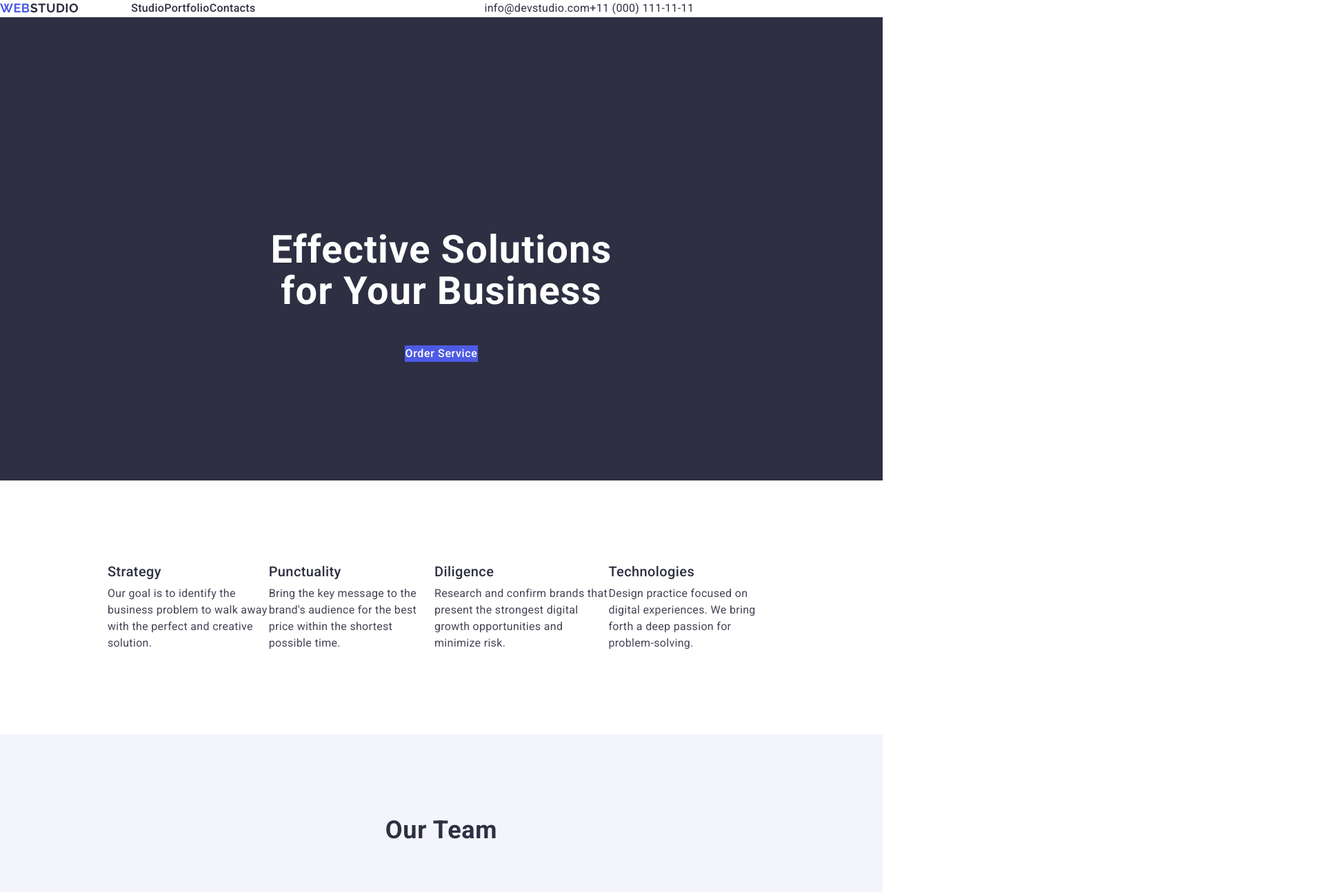
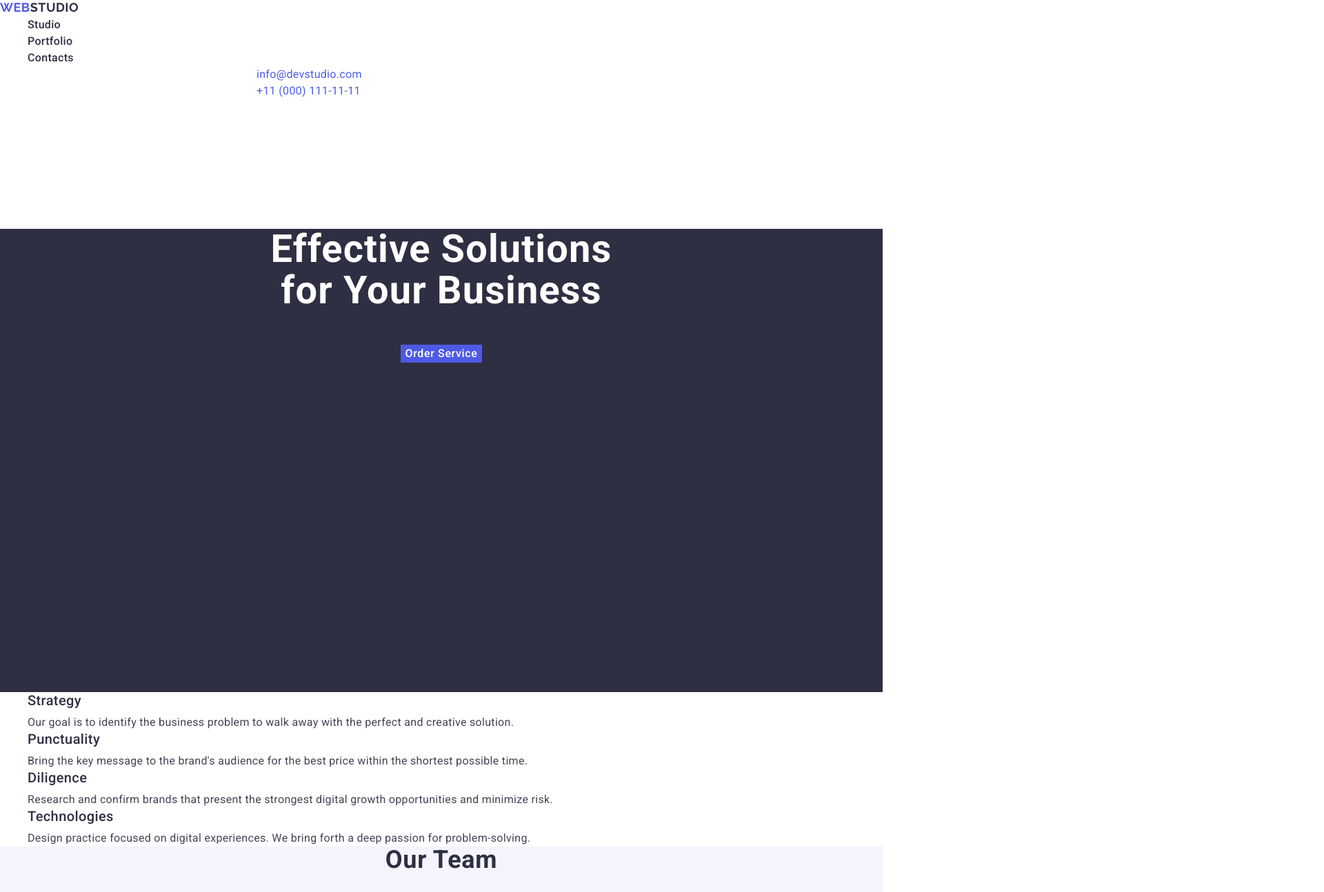
Before and after one commit to Duard4/goit-markup-hw-02, a plain HTML site: page index.html in a window 1280 px wide. Shown: the top 1294 px of the page at 69% size, 1920 px wide, since content can reach past the window. Drawn offline with nearby package versions, Linux system fonts and the light colour scheme.

Commit message:
Work on mistakes 4

```diff
--- a/css/styles.css
+++ b/css/styles.css
@@ -8,13 +8,9 @@ body {
     background-color: #FFFFFF;
 }
 
-section {
-    padding: 120px 156px;
-}
 
 /* RESET STYLES */
 * {
-    padding: 0;
     margin: 0;
 }
 a {
@@ -51,7 +47,6 @@ p {
 /* GLOBAL LIST CONFIGURE */
 ul {
     list-style-type: none;
-    display: inline-flex;
 }
 
 /* GLOBAL LINK & SPAN CONFIGURE */
@@ -98,32 +93,29 @@ a, a:active {
 /* SECTIONS CONFIGURE */
 .header {
     width: 100%;
-    display: inline-flex;
     background-color: #FFFFFF;
-
-    ul a, .logo-span {
-        color: #2e2f42;
-    }
-    ul a:hover, ul a:focus {
-        color: #404bbf ;
-    }
-    nav, address {
-        display: inherit;
-
-    }
-    nav {
-        font-weight: 500;
-    }
-
-    address {
+    .address {
         margin-left: 332px;
         font-style: normal;
     }
     .logo {
         margin-right:76px;
+    }
+}
 
-    }
+.header-logo-span {
+    color: #2e2f42;
+}
+.footer-logo-span {
+    color: #f4f4fd ;
+}
+.nav-link {
+    color: #2e2f42;
+    font-weight: 500 ;
 
+}
+.nav-link:hover, .nav-link:focus {
+    color: #404bbf ;
 }
 
 .hero {
@@ -159,7 +151,5 @@ a, a:active {
         max-width: 264px;
         margin-top: 16px;
     }
-    .logo-span {
-        color: #f4f4fd ;
-    }
+
 }
--- a/index.html
+++ b/index.html
@@ -15,14 +15,14 @@
 <body>
     <header class="header">
         <nav>
-            <a href="./index.html" class="logo">Web<span class="logo-span">Studio</span></a>
+            <a href="./index.html" class="logo">Web<span class="header-logo-span">Studio</span></a>
             <ul>
                 <li><a href="./index.html" class="nav-link">Studio</a></li>
                 <li><a href="" class="nav-link">Portfolio</a></li>
                 <li><a href="" class="nav-link">Contacts</a></li>
             </ul>
         </nav>
-        <address>
+        <address class="address">
             <ul>
                 <li><a href="mailto:info@devstudio.com" class="adress-link">info@devstudio.com</a></li>
                 <li><a href="tel:+110001111111" class="adress-link">+11 (000) 111-11-11</a></li>
@@ -63,10 +63,10 @@
                 </li>
                 <li class="feature">
                     <h3 class="feature-title">Technologies</h3>
-                    <p>
+                    <p class="feature-text">
                         Design practice focused on digital experiences. We bring forth a deep passion for
                         problem-solving.
-                    </p class="feature-text">
+                    </p>
                 </li>
             </ul>
         </section>
@@ -133,7 +133,7 @@
         </section>
     </main>
     <footer class="footer">
-        <a href="./index.html" class="logo">Web<span class="logo-span">Studio</span></a>
+        <a href="./index.html" class="logo">Web<span class="footer-logo-span">Studio</span></a>
         <p class="footer-text">
             Increase the flow of customers and sales for your business with digital marketing & growth solutions.
         </p>
```
